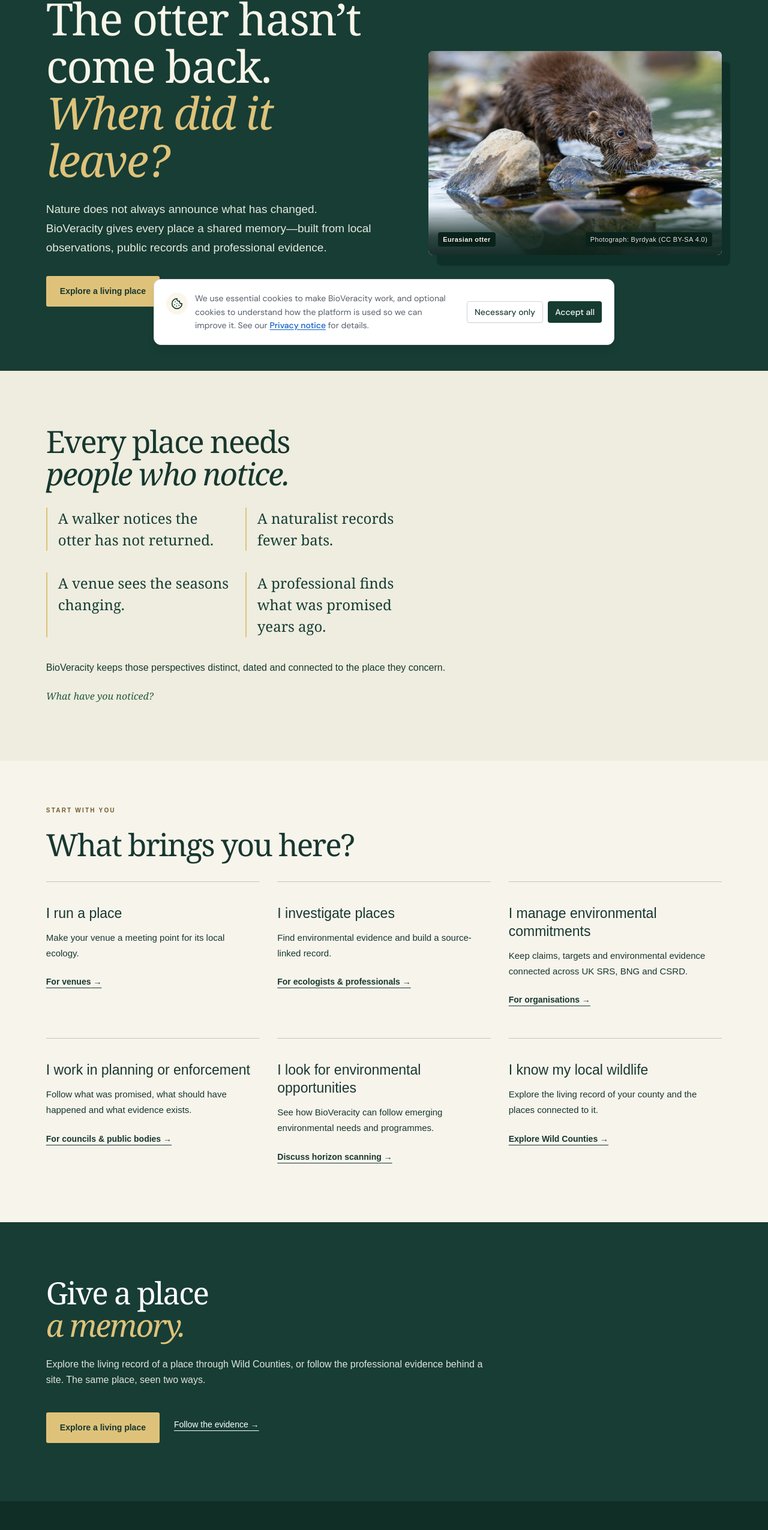
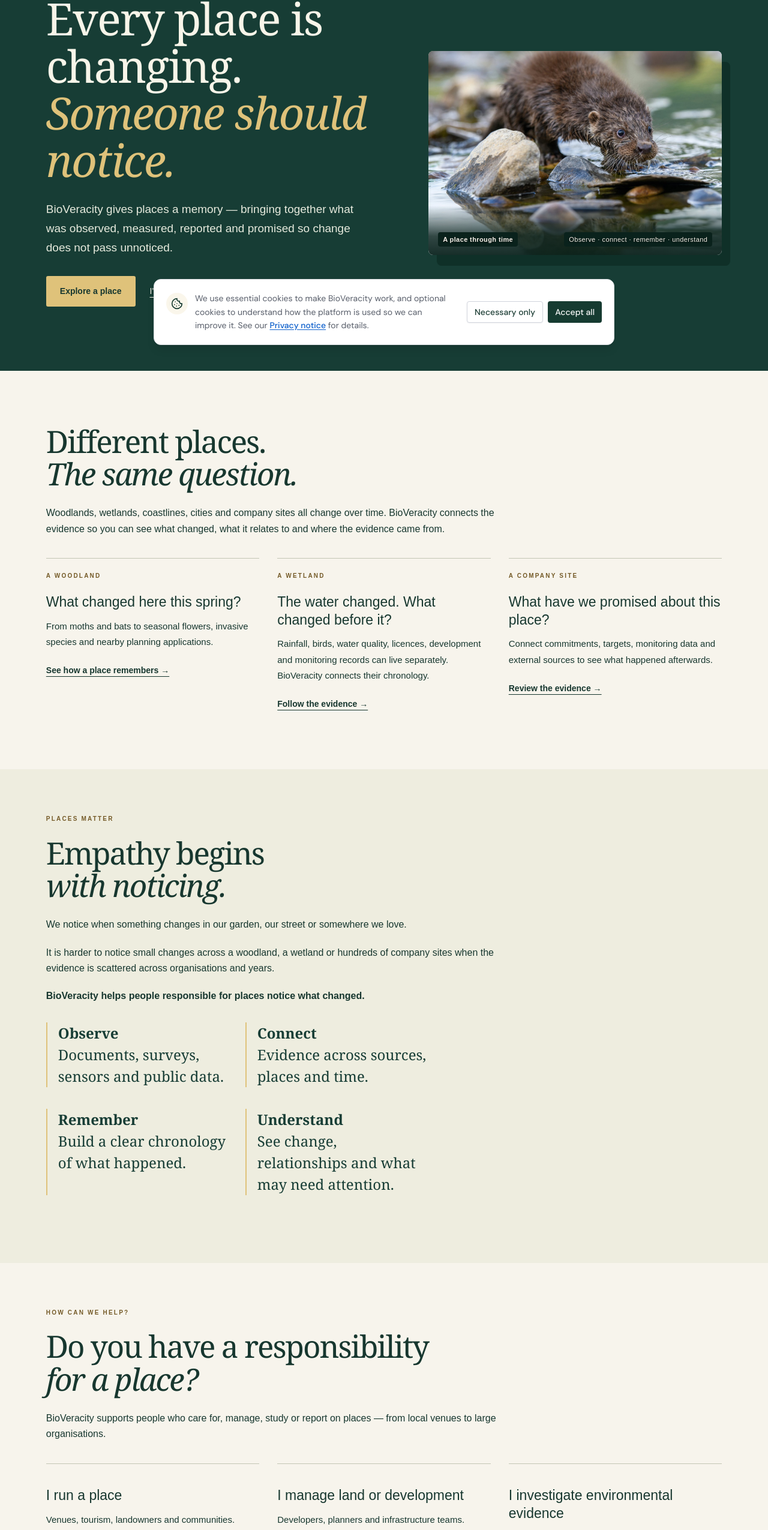
Before and after one commit to bcromer77/bioveracity, a Next.js app in the folder nextjs_space/: page / in a window 1280 px wide. Shown: the part 209-2759 px from the top of the page at 60% size. Built offline with nearby package versions, Linux system fonts and the light colour scheme; no server answers.

Commit message:
Reframe homepage around places, noticing and responsibility

```diff
--- a/nextjs_space/app/page.tsx
+++ b/nextjs_space/app/page.tsx
@@ -2,21 +2,25 @@
 import { PublicShell } from '@/components/wild/public-shell'
 
 export const metadata = {
-  title: 'BioVeracity | Give every place a memory.',
-  description: 'Nature does not always announce what has changed. BioVeracity gives every place a shared memory — built from local observations, public records and professional evidence.',
+  title: 'BioVeracity | Every place is changing.',
+  description: 'BioVeracity gives places a memory — connecting what was observed, measured, reported and promised so change does not pass unnoticed.',
   openGraph: {
-    title: 'BioVeracity | Give every place a memory.',
-    description: 'The otter hasn’t come back. When did it leave?',
+    title: 'BioVeracity | Every place is changing.',
+    description: 'Someone should notice.',
   },
 }
 
-const ROUTES = [
-  ['I run a place', 'Make your venue a meeting point for its local ecology.', '/wild/partners', 'For venues'],
-  ['I investigate places', 'Find environmental evidence and build a source-linked record.', '/professionals', 'For ecologists & professionals'],
-  ['I manage environmental commitments', 'Keep claims, targets and environmental evidence connected across UK SRS, BNG and CSRD.', '/evidence', 'For organisations'],
-  ['I work in planning or enforcement', 'Follow what was promised, what should have happened and what evidence exists.', '/institutional', 'For councils & public bodies'],
-  ['I look for environmental opportunities', 'See how BioVeracity can follow emerging environmental needs and programmes.', '/contact', 'Discuss horizon scanning'],
-  ['I know my local wildlife', 'Explore the living record of your county and the places connected to it.', '/wild', 'Explore Wild Counties'],
+const RESPONSIBILITIES = [
+  ['I run a place', 'Venues, tourism, landowners and communities.', '/wild/partners'],
+  ['I manage land or development', 'Developers, planners and infrastructure teams.', '/bng'],
+  ['I investigate environmental evidence', 'Ecologists, consultants and researchers.', '/professionals'],
+  ['I report environmental commitments', 'UK SRS, BNG and CSRD evidence for sustainability teams and leadership.', '/evidence'],
+] as const
+
+const OBLIGATIONS = [
+  ['FCA · UK SRS', 'Evidence behind sustainability disclosures for in-scope listed companies.', '/uk-srs'],
+  ['Biodiversity Net Gain', 'A long-term evidence record for habitats, monitoring and reporting.', '/bng'],
+  ['CSRD / ESRS', 'Evidence for European sustainability reporting and review.', '/csrd'],
 ] as const
 
 export default function HomePage() {
@@ -25,55 +29,61 @@
       <section className="bv-hero">
         <div className="bv-split">
           <div>
-            <h1>The otter hasn’t come back.<br /><em>When did it leave?</em></h1>
-            <p className="bv-intro">Nature does not always announce what has changed. BioVeracity gives every place a shared memory—built from local observations, public records and professional evidence.</p>
+            <h1>Every place is changing.<br /><em>Someone should notice.</em></h1>
+            <p className="bv-intro">BioVeracity gives places a memory — bringing together what was observed, measured, reported and promised so change does not pass unnoticed.</p>
             <div className="bv-actions">
-              <Link className="bv-button" href="/wild">Explore a living place</Link>
-              <Link className="bv-text-link" href="/professionals">Follow the evidence →</Link>
+              <Link className="bv-button" href="/wild">Explore a place</Link>
+              <Link className="bv-text-link" href="/evidence">I&apos;m responsible for a place →</Link>
             </div>
           </div>
           <figure className="bv-hero-figure bv-wild-hero-photo">
             <div className="bv-preview-photo">
-              <img src="/hero-otter.jpg" alt="A wild Eurasian otter at the water's edge — the kind of presence a place can lose without anyone recording it" width={1400} height={1138} />
-              <figcaption className="bv-photo-caption">
-                <span className="bv-photo-species">Eurasian otter</span>
-                <span className="bv-photo-credit">Photograph: Byrdyak (CC BY-SA 4.0)</span>
-              </figcaption>
+              <img src="/hero-otter.jpg" alt="A wild place — one of the places whose evidence can be understood through time" width={1400} height={1138} />
+              <figcaption className="bv-photo-caption"><span className="bv-photo-species">A place through time</span><span className="bv-photo-credit">Observe · connect · remember · understand</span></figcaption>
             </div>
           </figure>
         </div>
       </section>
 
+      <section className="bv-section">
+        <h2>Different places.<br /><em>The same question.</em></h2>
+        <p>Woodlands, wetlands, coastlines, cities and company sites all change over time. BioVeracity connects the evidence so you can see what changed, what it relates to and where the evidence came from.</p>
+        <div className="bv-grid bv-three">
+          <article className="bv-feature"><p className="bv-eyebrow">A woodland</p><h3>What changed here this spring?</h3><p>From moths and bats to seasonal flowers, invasive species and nearby planning applications.</p><Link href="/wild">See how a place remembers →</Link></article>
+          <article className="bv-feature"><p className="bv-eyebrow">A wetland</p><h3>The water changed. What changed before it?</h3><p>Rainfall, birds, water quality, licences, development and monitoring records can live separately. BioVeracity connects their chronology.</p><Link href="/professionals">Follow the evidence →</Link></article>
+          <article className="bv-feature"><p className="bv-eyebrow">A company site</p><h3>What have we promised about this place?</h3><p>Connect commitments, targets, monitoring data and external sources to see what happened afterwards.</p><Link href="/evidence">Review the evidence →</Link></article>
+        </div>
+      </section>
+
       <section className="bv-section bv-tinted">
-        <h2>Every place needs<br /><em>people who notice.</em></h2>
+        <p className="bv-eyebrow">Places matter</p>
+        <h2>Empathy begins<br /><em>with noticing.</em></h2>
+        <p>We notice when something changes in our garden, our street or somewhere we love.</p>
+        <p>It is harder to notice small changes across a woodland, a wetland or hundreds of company sites when the evidence is scattered across organisations and years.</p>
+        <p><strong>BioVeracity helps people responsible for places notice what changed.</strong></p>
         <div className="bv-perspectives">
-          <p>A walker notices the otter has not returned.</p>
-          <p>A naturalist records fewer bats.</p>
-          <p>A venue sees the seasons changing.</p>
-          <p>A professional finds what was promised years ago.</p>
+          <p><strong>Observe</strong><br />Documents, surveys, sensors and public data.</p>
+          <p><strong>Connect</strong><br />Evidence across sources, places and time.</p>
+          <p><strong>Remember</strong><br />Build a clear chronology of what happened.</p>
+          <p><strong>Understand</strong><br />See change, relationships and what may need attention.</p>
         </div>
-        <p>BioVeracity keeps those perspectives distinct, dated and connected to the place they concern.</p>
-        <p className="bv-noticed">What have you noticed?</p>
       </section>
 
       <section className="bv-section">
-        <p className="bv-eyebrow">Start with you</p>
-        <h2>What brings you here?</h2>
+        <p className="bv-eyebrow">How can we help?</p>
+        <h2>Do you have a responsibility<br /><em>for a place?</em></h2>
+        <p>BioVeracity supports people who care for, manage, study or report on places — from local venues to large organisations.</p>
         <div className="bv-grid bv-three">
-          {ROUTES.map(([title, body, href, action]) => (
-            <article className="bv-feature" key={title}>
-              <h3>{title}</h3>
-              <p>{body}</p>
-              <Link href={href}>{action} →</Link>
-            </article>
-          ))}
+          {RESPONSIBILITIES.map(([title, body, href]) => <article className="bv-feature" key={title}><h3>{title}</h3><p>{body}</p><Link href={href}>Find your route →</Link></article>)}
         </div>
       </section>
 
-      <section className="bv-section bv-pricing">
-        <h2>Give a place<br /><em>a memory.</em></h2>
-        <p>Explore the living record of a place through Wild Counties, or follow the professional evidence behind a site. The same place, seen two ways.</p>
-        <div className="bv-actions"><Link className="bv-button" href="/wild">Explore a living place</Link><Link className="bv-text-link" href="/professionals">Follow the evidence →</Link></div>
+      <section className="bv-section bv-tinted">
+        <p className="bv-eyebrow">Key obligations</p>
+        <h2>Regulatory change is increasing<br /><em>the need for robust evidence.</em></h2>
+        <div className="bv-grid bv-three">
+          {OBLIGATIONS.map(([title, body, href]) => <article className="bv-feature" key={title}><h3>{title}</h3><p>{body}</p><Link href={href}>Learn more →</Link></article>)}
+        </div>
       </section>
     </PublicShell>
   )
```
